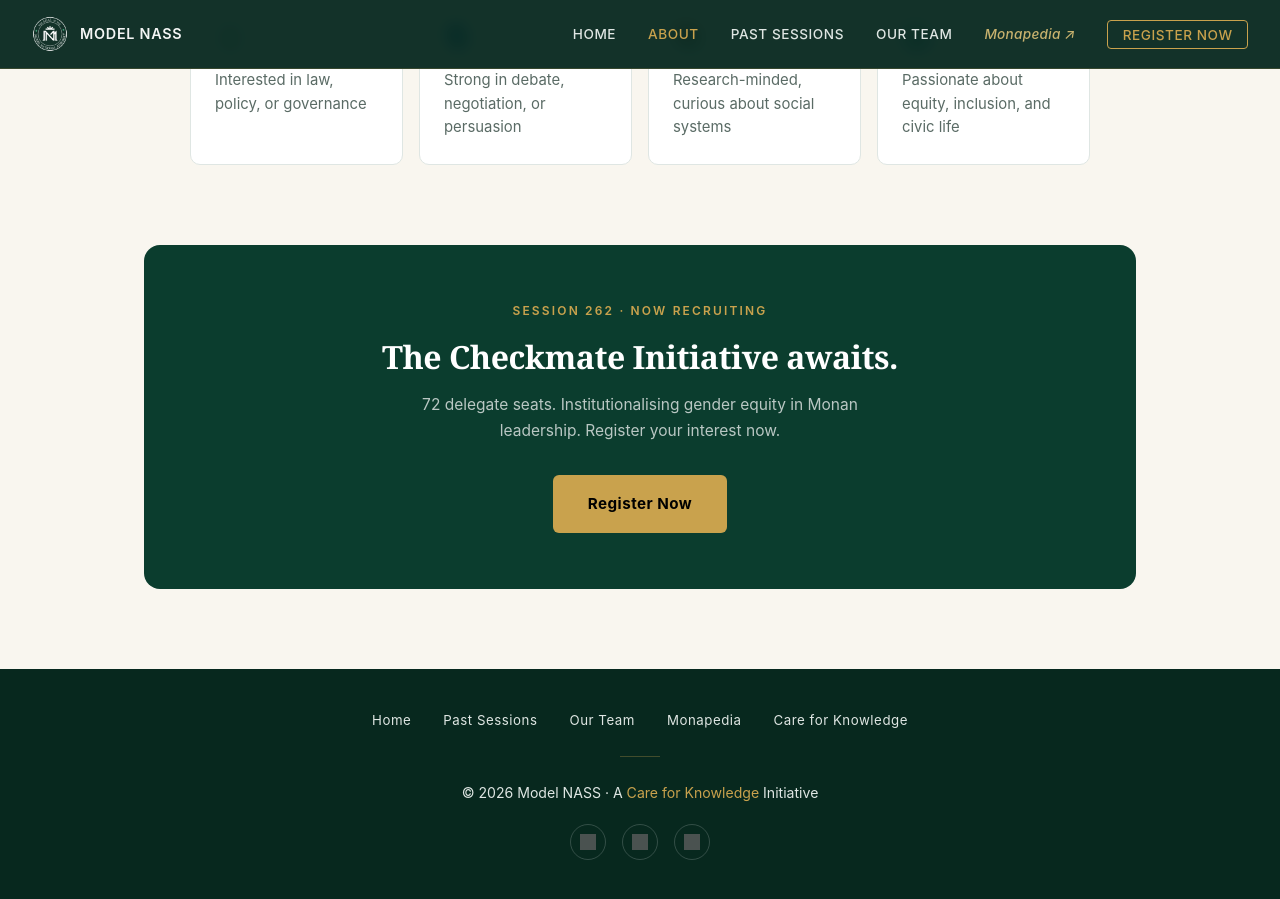
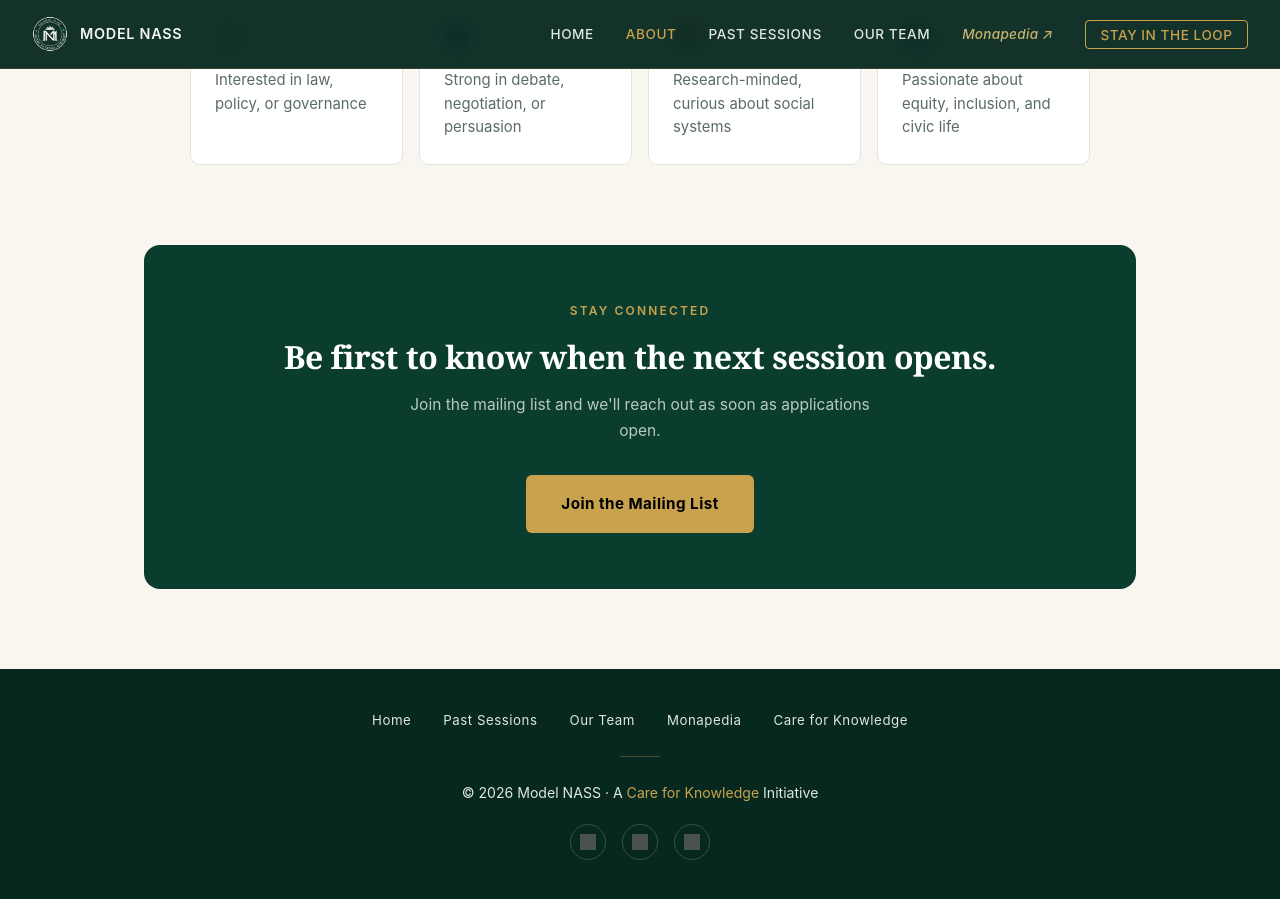
Before and after one commit to JoshuaOlu/modelnass, a Jekyll site: the page built from about/index.html, in a window 1280 px wide and 900 px high, scrolled down 3884 px. Built offline with Jekyll 4.4.1, drawn with Linux system fonts in a browser that asks for light colours; grey boxes are pictures that could not be loaded.

```diff
--- a/_data/current_session.yml
+++ b/_data/current_session.yml
@@ -25,7 +25,7 @@
 # STATUS OPTIONS: recruiting | upcoming | just_happened | between
 # ═══════════════════════════════════════════════════════════════
 
-status: "recruiting"
+status: "upcoming"
 
 number: 262
 name: "The Checkmate Initiative"
--- a/_data/team.yml
+++ b/_data/team.yml
@@ -49,7 +49,7 @@
 - name: "Favour Nzeribe"
   role: "Research & Reporting"
   bio: "Favour leads research activities connected to Model NASS — including participant studies, documentation, evaluation, and publication of reports from Model NASS activities."
-  photo: "/images/favour-nzeribe.png"
+  photo: "/images/team/favour-nzeribe.png"
   linkedin: ""
 
 - name: "Janet Fasoro"
```
